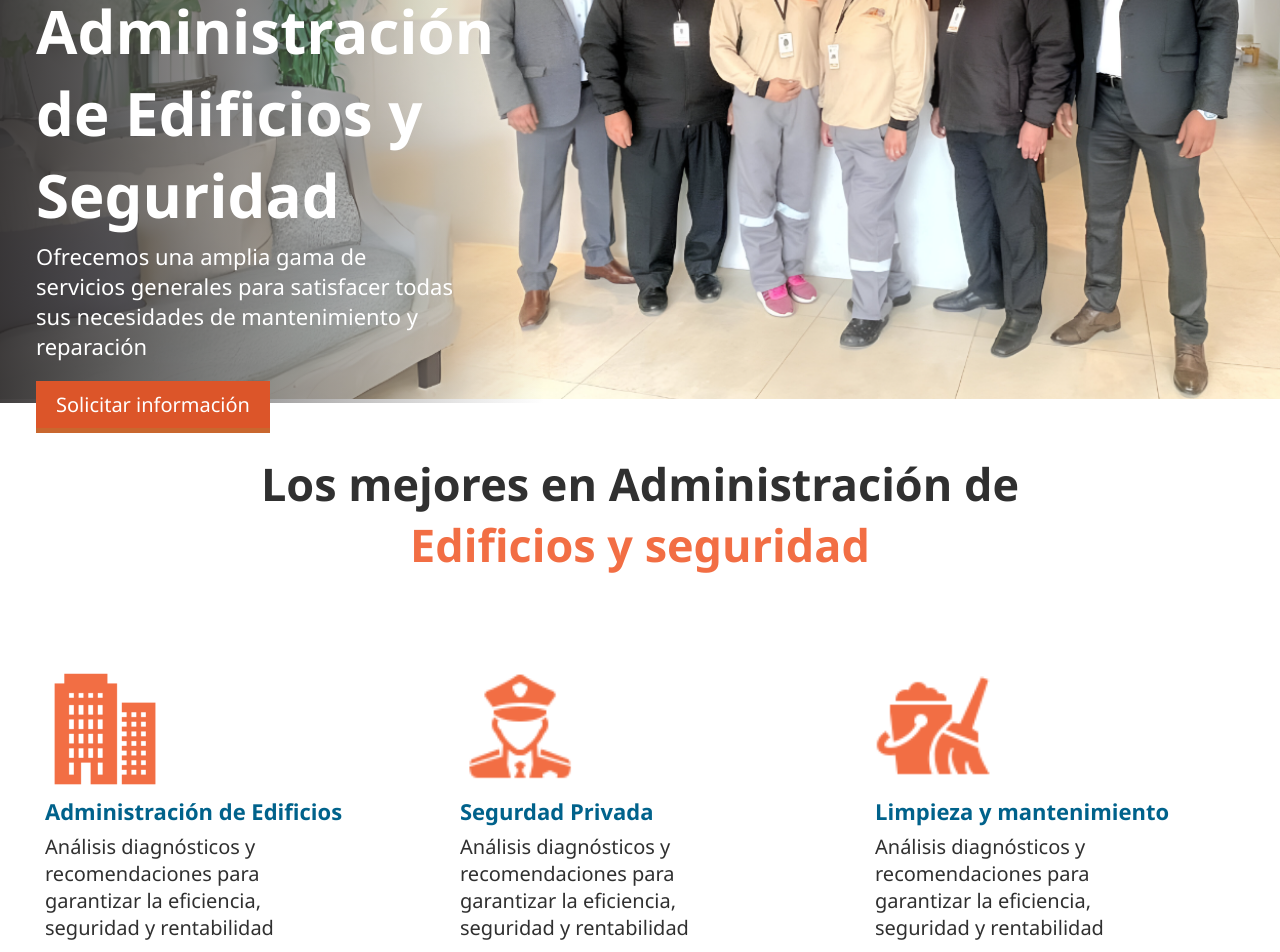
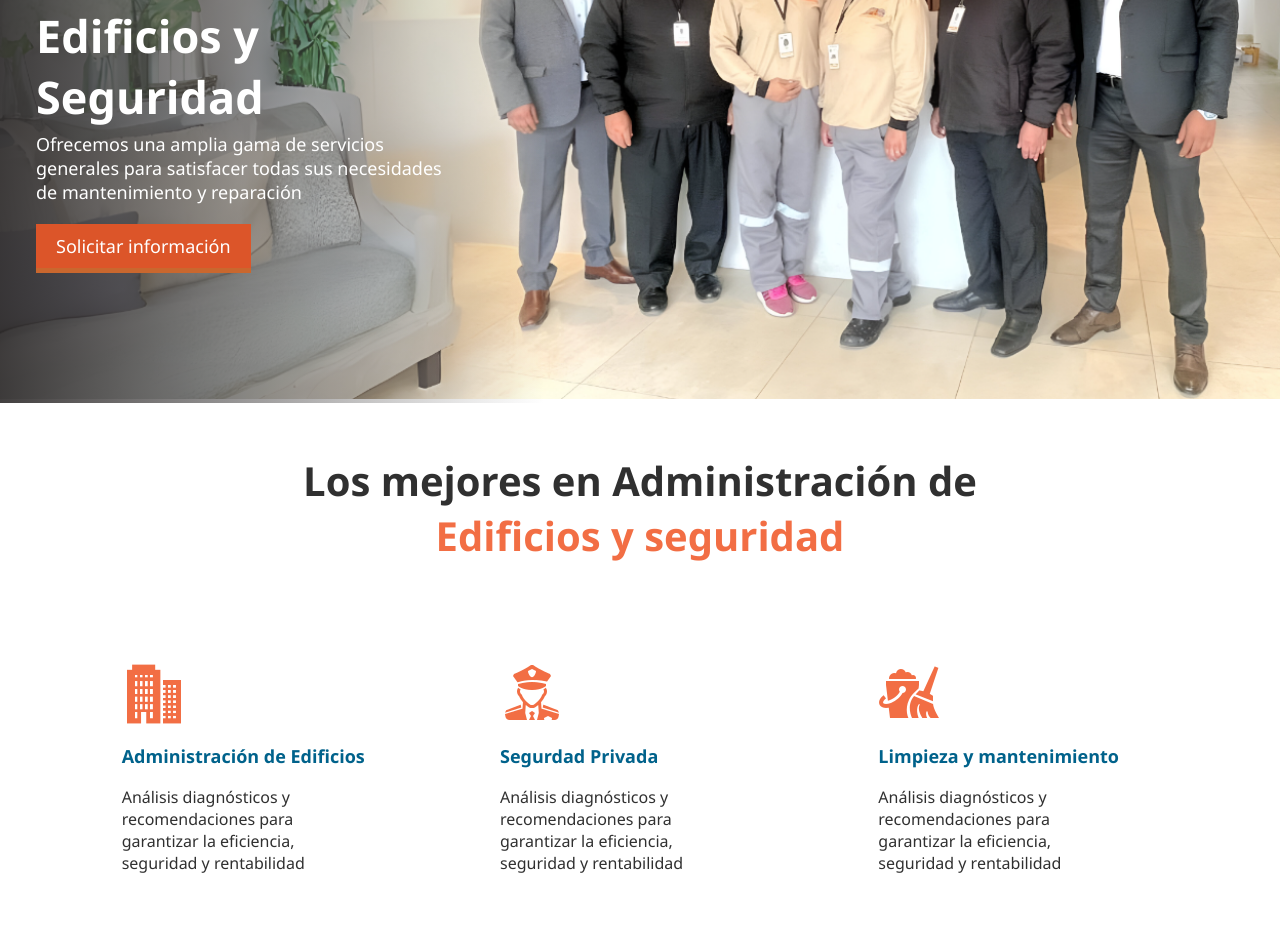
Before and after one commit to Richardi99/vycsafework, a React (Vite) app: page / in a window 1280 px wide. Shown: the part 360-1312 px from the top of the page. Built offline with nearby package versions, Linux system fonts and the light colour scheme.

Commit message:
correciones de tamaño

```diff
--- a/src/Css/Container.css
+++ b/src/Css/Container.css
@@ -29,7 +29,7 @@
     }
 
 .sct1texto{
-    top: 350px;
+    top: 38%;
     left: 36px;
     position: absolute;
     border-radius: 6px;
@@ -40,15 +40,15 @@
     font-family: 'Segoe UI', Tahoma, Geneva, Verdana, sans-serif;
 }
 .sct1texto h1 {
-    font-size: clamp(20px,5vw,60px);
+    font-size: clamp(20px,8vw,45px);
 }
 .sct1texto p {
     margin-top: 5px;
-    font-size: clamp(16px,5vw,22px);
+    font-size: clamp(16px,5vw,18px);
     font-family: 'Segoe UI', Tahoma, Geneva, Verdana, sans-serif;
 }
 .btn-solicitar{
-    font-size: clamp(16px,5vw,20px);
+    font-size: clamp(16px,5vw,18px);
     font-family: 'Segoe UI', Tahoma, Geneva, Verdana, sans-serif;
     border: none;
     background-color: #DC5529;
@@ -74,7 +74,7 @@
 #inicio h2 {
     display: flex;
     flex-direction: column;
-    font-size: clamp(35px,5vw,45px);
+    font-size: clamp(20px,8vw,40px);
     width: 90%;
     text-align: center;
     margin: 50px auto;
@@ -86,14 +86,15 @@
 }
 
 #sct2 .sect2-card{
-    justify-content: center;
+    margin: 0 80px;
+    justify-content: space-around;
     display: flex;
     gap: 15px;
     flex-wrap: wrap;
 }
 #sct2 .sect2-card div{
-    max-width: 360px;
-    height: 280px;
+    max-width: 280px;
+    height: 230px;
     display: flex;
     flex-direction: column;
     justify-content: space-around;
@@ -106,16 +107,16 @@
     font-family: var(--fontMono);
 }
 #sct2 .sect2-card div h4 {
-    font-size: clamp(20px, 6vw, 22px);
+    font-size: clamp(16px, 6vw, 18px);
     color: #00628B;
 }
 #sct2 .sect2-card div p {
-    font-size: clamp(10px, 6vw, 20px);
+    font-size: clamp(14px, 6vw, 16px);
     color: #303030;
     width: 85%;
 }
 #sct2 .sect2-card div img {
-     width: 120px;
+     width: clamp(60px,5vw,100px);
 }
 #sct2 .sect2-card div:hover {
     background-color: #F26E44;
```
